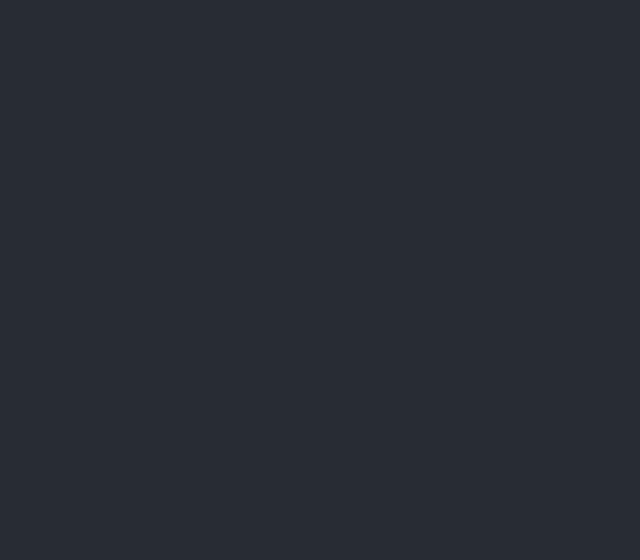
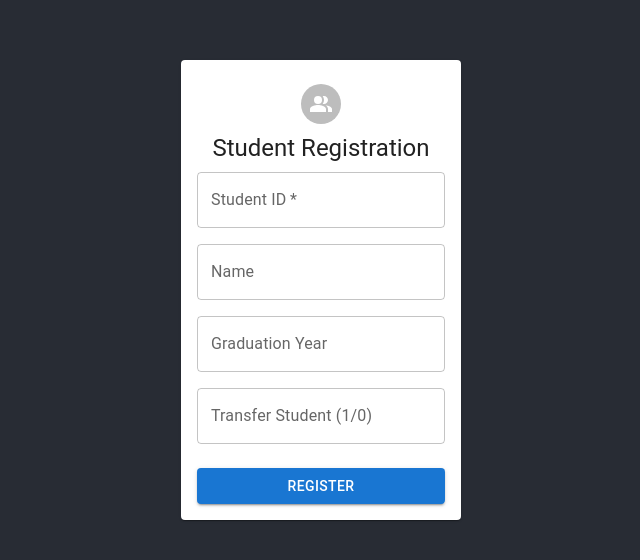
Before and after one commit to harshsepi0l/HHQV2-Backend, a React (Create React App) app in the folder frontend/: page /registration in a window 1280 px wide. Before the commit this address had no page. Shown: the part 142-702 px from the top of the page, without its empty margins (319-959 px from the left). Built offline with nearby package versions, Linux system fonts and the light colour scheme.

Commit message:
Changes for registration form

```diff
--- a/frontend/package.json
+++ b/frontend/package.json
@@ -6,7 +6,10 @@
     "@emotion/react": "^11.11.1",
     "@emotion/styled": "^11.11.0",
     "@fontsource/inter": "^5.0.15",
+    "@mui/icons-material": "^5.14.16",
     "@mui/joy": "^5.0.0-beta.11",
+    "@mui/material": "^5.14.17",
+    "@mui/styled-engine-sc": "^6.0.0-alpha.5",
     "@testing-library/jest-dom": "^5.17.0",
     "@testing-library/react": "^13.4.0",
     "@testing-library/user-event": "^13.5.0",
@@ -20,6 +23,7 @@
     "react-icons": "^4.11.0",
     "react-router-dom": "^6.17.0",
     "react-scripts": "5.0.1",
+    "styled-components": "^6.1.1",
     "typescript": "^4.9.5",
     "web-vitals": "^2.1.4"
   },
--- a/frontend/src/App.tsx
+++ b/frontend/src/App.tsx
@@ -11,9 +11,11 @@ import StudentTable from "./Pages/StudentTable";
 import OfferingTable from "./Pages/OfferingTable";
 import SubjectDropdown from "./Pages/SubjectDropdown";
 import CarouselPage from "./Pages/CarouselPage";
+import RegistrationPage from "./Pages/RegistrationPage";
 
 import { BrowserRouter as Router, Route, Link, Routes } from "react-router-dom";
 import { Dropdown } from "@mui/joy";
+import StudentRegistration from "./Components/Registration/StudentRegistration";
 
 function App() {
   return (
@@ -28,6 +30,7 @@ function App() {
             <Route path="/homepage" element={<HomePage />} />
             <Route path="/dropdown" element={<SubjectDropdown />} />
             <Route path="/carousel" element={<CarouselPage />} />
+            <Route path="/registration" element={<RegistrationPage />} />
           </Routes>
         </header>
       </div>
--- /dev/null
+++ b/frontend/src/Components/Registration/StudentRegistration.tsx
@@ -0,0 +1,213 @@
+import React, { useState } from "react";
+import { ThemeProvider, createTheme } from "@mui/material/styles";
+import { styled } from "@mui/system";
+import TextField from "@mui/material/TextField";
+import Button from "@mui/material/Button";
+import Typography from "@mui/material/Typography";
+import Paper from "@mui/material/Paper";
+import Avatar from "@mui/material/Avatar";
+import Snackbar from "@mui/material/Snackbar";
+import SnackbarContent from "@mui/material/SnackbarContent";
+import IconButton from "@mui/material/IconButton";
+import PeopleAltIcon from "@mui/icons-material/PeopleAlt";
+import ErrorIcon from "@mui/icons-material/Error";
+import CloseIcon from "@mui/icons-material/Close";
+
+type StudentData = {
+  student_id: string;
+  name: string;
+  year: string;
+  transfer: string;
+};
+
+interface StudentRegistrationProps {
+  onRegister: (student: StudentData) => void;
+}
+
+// Define your theme (if customizing)
+const theme = createTheme({
+  palette: {
+    // Define your palette here
+    secondary: {
+      main: "#yourColor", // Replace with your desired color
+    },
+  },
+  // ...other theme customizations
+});
+
+const FormContainer = styled("form")(({ theme }) => ({
+  display: "flex",
+  flexDirection: "column",
+  margin: "auto",
+  "& .MuiTextField-root": {
+    margin: theme.spacing(1, 0),
+  },
+}));
+
+const StyledPaper = styled(Paper)(({ theme }) => ({
+  marginTop: theme.spacing(8),
+  display: "flex",
+  flexDirection: "column",
+  alignItems: "center",
+  padding: theme.spacing(2),
+}));
+
+const StyledAvatar = styled(Avatar)(({ theme }) => ({
+  margin: theme.spacing(1),
+  backgroundColor: theme.palette.secondary.main,
+}));
+
+const StudentRegistration: React.FC<StudentRegistrationProps> = ({
+  onRegister,
+}) => {
+  const [student, setStudent] = useState<StudentData>({
+    student_id: "",
+    name: "",
+    year: "",
+    transfer: "",
+  });
+
+  const [error, setError] = useState<string | null>(null);
+
+  const handleChange = (e: React.ChangeEvent<HTMLInputElement>) => {
+    setStudent({ ...student, [e.target.name]: e.target.value });
+  };
+
+  const handleSubmit = async (e: React.FormEvent) => {
+    e.preventDefault();
+
+    // Check if student ID is provided
+    if (!student.student_id) {
+      setError("Student ID is required");
+      return;
+    }
+
+    // Prepare the data to be sent
+    const payload = {
+      student_id: student.student_id,
+      name: student.name,
+      year: student.year,
+      transfer: student.transfer,
+    };
+
+    // API endpoint
+    const apiEndpoint = "https://hhqv2backend.vercel.app/api/student";
+
+    try {
+      const response = await fetch(apiEndpoint, {
+        method: "POST",
+        headers: {
+          "Content-Type": "application/json",
+        },
+        body: JSON.stringify(payload),
+      });
+
+      if (!response.ok) {
+        throw new Error(`Error: ${response.status}`);
+      }
+
+      const responseData = await response.json();
+      console.log("Success:", responseData);
+      console.log("Payload being sent:", payload); // Log the payload
+
+      // Handle success - perform actions after successful registration
+      setError(null);
+      onRegister(student);
+    } catch (error) {
+      console.error("Error during API call:", error);
+      setError("Failed to register student");
+    }
+  };
+
+  const handleCloseSnackbar = () => {
+    setError(null);
+  };
+
+  return (
+    <StyledPaper>
+      <StyledAvatar>
+        <PeopleAltIcon />
+      </StyledAvatar>
+      <Typography component="h1" variant="h5">
+        Student Registration
+      </Typography>
+      <FormContainer onSubmit={handleSubmit}>
+        <TextField
+          label="Student ID"
+          name="student_id"
+          value={student.student_id}
+          onChange={handleChange}
+          required
+          fullWidth
+        />
+        <TextField
+          label="Name"
+          name="name"
+          value={student.name}
+          onChange={handleChange}
+          fullWidth
+        />
+        <TextField
+          label="Graduation Year"
+          name="year"
+          value={student.year}
+          onChange={handleChange}
+          fullWidth
+        />
+        <TextField
+          label="Transfer Student (1/0)"
+          name="transfer"
+          value={student.transfer}
+          onChange={handleChange}
+          fullWidth
+          inputProps={{ maxLength: 1 }}
+        />
+        <Button
+          type="submit"
+          color="primary"
+          variant="contained"
+          fullWidth
+          sx={{ mt: 2 }}
+        >
+          Register
+        </Button>
+      </FormContainer>
+      <Snackbar
+        open={!!error}
+        autoHideDuration={6000}
+        onClose={handleCloseSnackbar}
+      >
+        <SnackbarContent
+          message={
+            <div style={{ display: "flex", alignItems: "center" }}>
+              <ErrorIcon style={{ marginRight: "8px" }} color="error" />
+              {error}
+            </div>
+          }
+          action={
+            <IconButton
+              size="small"
+              aria-label="close"
+              color="inherit"
+              onClick={handleCloseSnackbar}
+            >
+              <CloseIcon fontSize="small" />
+            </IconButton>
+          }
+        />
+      </Snackbar>
+    </StyledPaper>
+  );
+};
+
+const ThemedStudentRegistration: React.FC<StudentRegistrationProps> = (
+  props
+) => {
+  return (
+    <ThemeProvider theme={theme}>
+      <StudentRegistration {...props} />
+    </ThemeProvider>
+  );
+};
+
+export default ThemedStudentRegistration;
--- a/frontend/src/Pages/HomePage.tsx
+++ b/frontend/src/Pages/HomePage.tsx
@@ -38,6 +38,9 @@ const HomePage: React.FC = () => {
           <Button variant="soft" component="a" href="/carousel">
             Carousel
           </Button>
+          <Button variant="soft" component="a" href="/registration">
+            Registration
+          </Button>
         </Divider>
       </div>
     </div>
--- /dev/null
+++ b/frontend/src/Pages/RegistrationPage.tsx
@@ -0,0 +1,22 @@
+import React from "react";
+import StudentRegistration from "../Components/Registration/StudentRegistration";
+
+const RegistrationPage: React.FC = () => {
+  const handleStudentRegistration = (studentData: {
+    student_id: string;
+    name: string;
+    year: string;
+    transfer: string;
+  }) => {
+    console.log("Student Registered:", studentData);
+    // Logic to handle registration (e.g., API call)
+  };
+
+  return (
+    <div>
+      <StudentRegistration onRegister={handleStudentRegistration} />
+    </div>
+  );
+};
+
+export default RegistrationPage;
```
Also changed, not shown: frontend/src/Components/Login/StudentLogin.tsx (added, +31 -0 lines), 1 other file (tests, documents, lock files or other folders).
